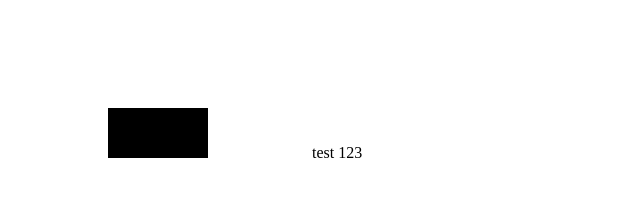
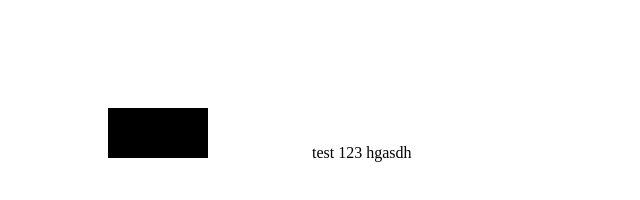
Before and after one commit to farishariri/UBT_game, a plain HTML site: page index.html in a window 1280 px wide. Shown: the full height of the page, 0-640 px from the left. Drawn offline with Linux system fonts and the light colour scheme.

Commit message:
edit on html

```diff
--- a/index.html
+++ b/index.html
@@ -12,6 +12,7 @@
     <canvas></canvas>
     <script src="script.js"></script>
     test 123
+    hgasdh
 </body>
 
 </html>
```
